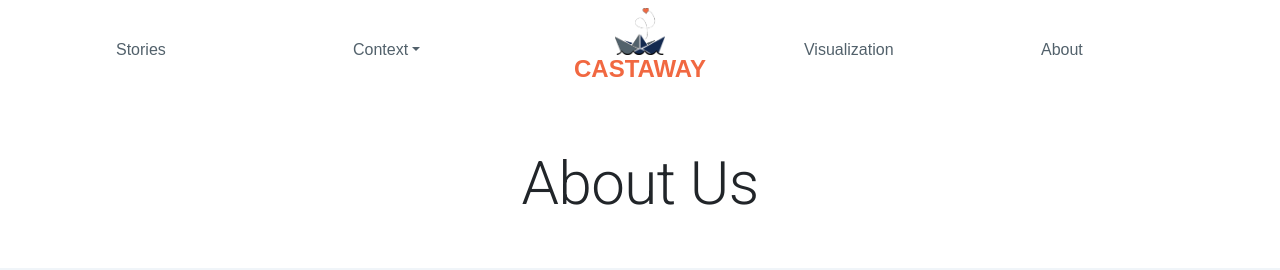
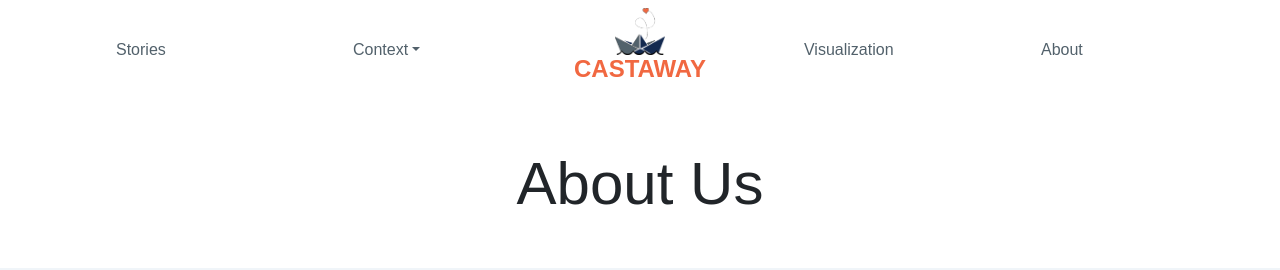
Before and after one commit to JhongHawan/CastAway, a React (Create React App) app in the folder frontend/: page /about in a window 1280 px wide. Shown: the top 270 px of the page. Built offline with nearby package versions, Linux system fonts and the light colour scheme; a web font is replaced by a local one.

Commit message:
Created Theme and updated imports

```diff
--- a/frontend/src/App.js
+++ b/frontend/src/App.js
@@ -5,6 +5,8 @@
 import Stories from './components/Stories';
 import About from './components/About/About';
 import Visualization from './features/visualization/Visualization';
+import customeTheme from './styles/Theme';
+import { ThemeProvider } from '@material-ui/core/styles';
 import { BrowserRouter as Router, Switch, Route } from 'react-router-dom';
 import NavBar from './components/Navbar';
 
@@ -15,6 +17,7 @@
 
 function App() {
   return (
+    <ThemeProvider theme={customeTheme}>
       <Router>
         <div className="App">
           <NavBar />
@@ -28,6 +31,7 @@
           </Switch>
         </div>
       </Router>
+    </ThemeProvider>
 
   );
 }
--- a/frontend/src/components/BarGraph.js
+++ b/frontend/src/components/BarGraph.js
@@ -30,6 +30,7 @@
       data: []
     };
   }
+
   // Having a lot of trouble getting the data field to populate with the this.props.data
   componentDidMount() {
     this.setState({
@@ -43,7 +44,6 @@
       data: this.props.data
     });
   }
-
 
   render() {
     const handleMouseOver = () => {
--- a/frontend/src/components/Divider.js
+++ b/frontend/src/components/Divider.js
@@ -6,7 +6,7 @@
     Row,
     Col
 } from 'react-bootstrap';
-import { useStyles } from './Theme';
+import { useStyles } from './Styles';
 // import { Container } from '@material-ui/core';
 
 
--- a/frontend/src/components/Hero.js
+++ b/frontend/src/components/Hero.js
@@ -1,6 +1,6 @@
 import React from 'react';
 import { Container, Row, Col } from 'react-bootstrap';
-import { useStyles } from './Theme';
+import { useStyles } from './Styles';
 
 
 function Hero() {
--- a/frontend/src/styles/Theme.js
+++ b/frontend/src/styles/Theme.js
@@ -1,7 +1,4 @@
 import { createMuiTheme } from '@material-ui/core/styles';
-import purple from '@material-ui/core/colors/purple';
-import green from '@material-ui/core/colors/green';
-
 /*
 Default theme for all pages. We should only need to change the
 palette object for colors and the typography object for fonts.
@@ -10,15 +7,13 @@
 
 Material-UI Default Theme Documentation: https://material-ui.com/customization/default-theme/#default-theme
 */
-const theme = createMuiTheme({
+const customTheme = createMuiTheme({
   palette: {
     primary: {
-       main: '#f16841',
-       contrastText: '#002851'
+       main: '#002851',
     },
     secondary: {
-       main: '#c9d6df',
-       contrastText: '#002851'
+       main: '#f16841',
     },
   },
   // Put fonts in here for general text. Add different fonts for different headers and edit
@@ -29,4 +24,4 @@
   }
 });
 
-export default theme;
+export default customTheme;
```
Also changed, not shown: frontend/src/components/HomePage.js (+2 -5 lines). Lines whose indentation alone changed are shown as unchanged.
